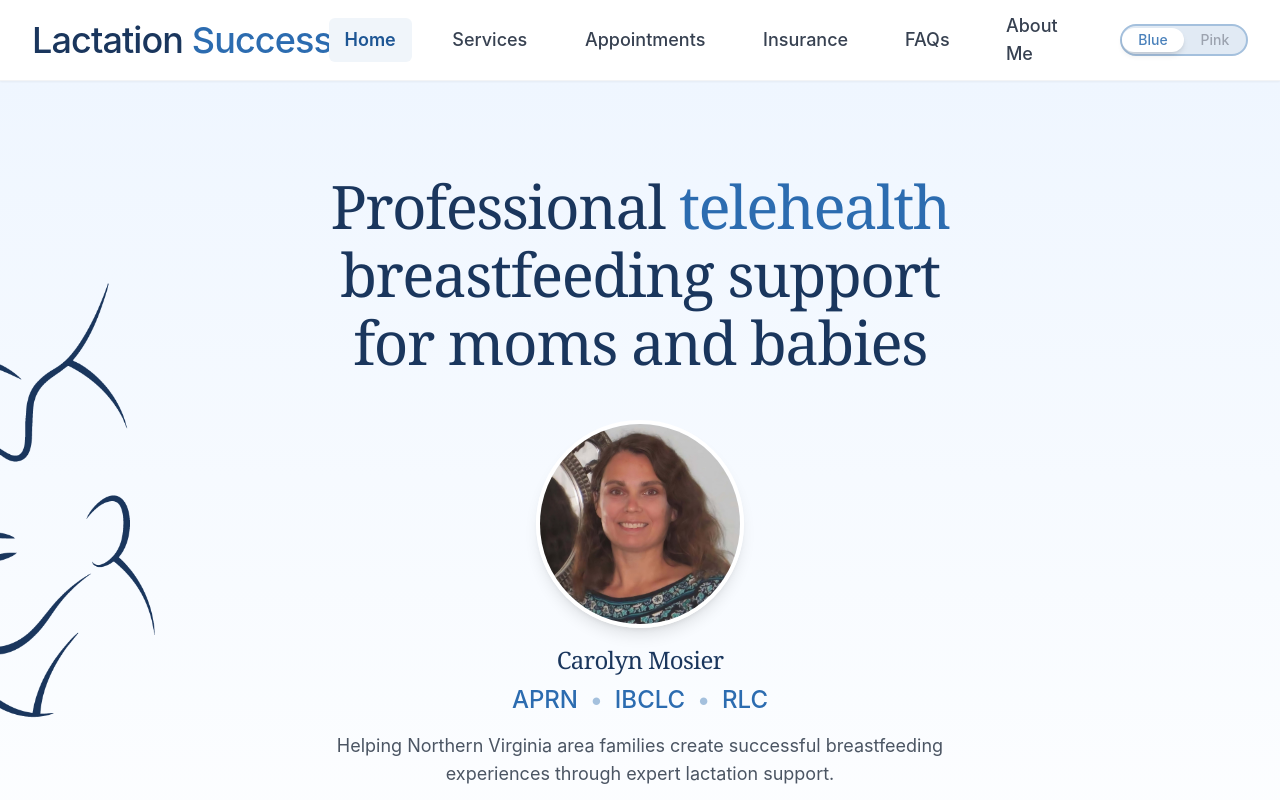
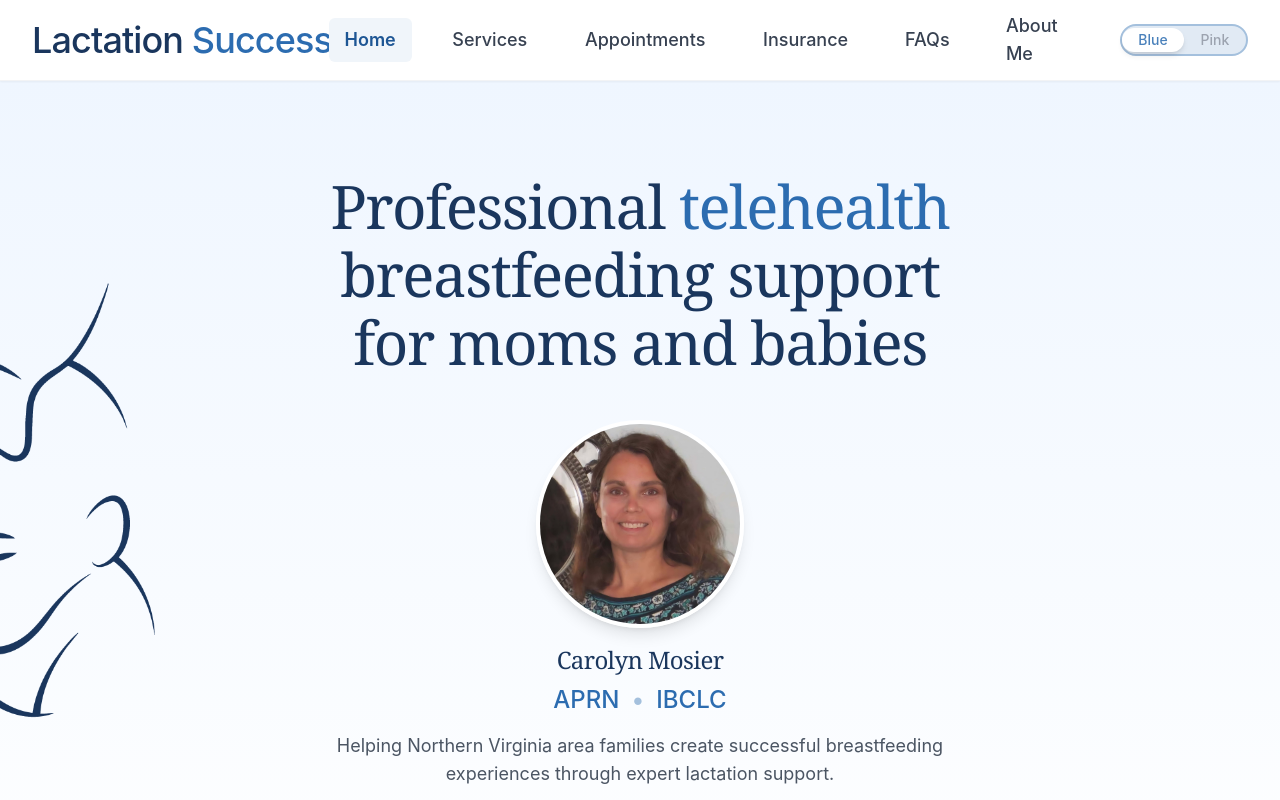
Before and after one commit to JoshuaMosier/lactation-success-site, a SvelteKit app: page / in a window 1280 px wide. Shown: the top 800 px of the page. Built offline with nearby package versions, Linux system fonts and the light colour scheme.

Commit message:
remove RLC

```diff
--- a/src/routes/+layout.svelte
+++ b/src/routes/+layout.svelte
@@ -10,7 +10,7 @@
 
 <svelte:head>
   <title>Lactation Success LLC | Professional Breastfeeding Support</title>
-  <meta name="description" content="Professional telehealth breastfeeding support by Carolyn Mosier APRN, IBCLC, RLC" />
+  <meta name="description" content="Professional telehealth breastfeeding support by Carolyn Mosier APRN, IBCLC" />
   <link rel="icon" href="/favicon.svg" type="image/svg+xml" />
   <link rel="icon" href="/favicon.ico" sizes="any" />
   <link rel="apple-touch-icon" href="/apple-touch-icon.png" />
--- a/src/routes/+page.svelte
+++ b/src/routes/+page.svelte
@@ -60,8 +60,6 @@
             <span>APRN</span>
             <span class="text-theme-300">•</span>
             <span>IBCLC</span>
-            <span class="text-theme-300">•</span>
-            <span>RLC</span>
           </div>
           <p class="mt-4 text-lg text-gray-600 max-w-2xl mx-auto">
             Helping Northern Virginia area families create successful breastfeeding experiences through expert lactation support.
--- a/src/routes/about/+page.svelte
+++ b/src/routes/about/+page.svelte
@@ -40,8 +40,6 @@
               <span>APRN</span>
               <span class="text-theme-300">•</span>
               <span>IBCLC</span>
-              <span class="text-theme-300">•</span>
-              <span>RLC</span>
             </div>
           </div>
 
--- a/src/routes/appointments/+page.svelte
+++ b/src/routes/appointments/+page.svelte
@@ -77,7 +77,7 @@
 
 <svelte:head>
   <title>Schedule an Appointment - Lactation Success LLC</title>
-  <meta name="description" content="Schedule a lactation consultation with Carolyn Mosier APRN, IBCLC, RLC. Offering in-home visits and telehealth appointments in Northern Virginia." />
+  <meta name="description" content="Schedule a lactation consultation with Carolyn Mosier APRN, IBCLC. Offering in-home visits and telehealth appointments in Northern Virginia." />
   <link rel="stylesheet" href="https://unpkg.com/leaflet@1.9.4/dist/leaflet.css" integrity="sha256-p4NxAoJBhIIN+hmNHrzRCf9tD/miZyoHS5obTRR9BMY=" crossorigin="" />
   <script src="https://unpkg.com/leaflet@1.9.4/dist/leaflet.js" integrity="sha256-20nQCchB9co0qIjJZRGuk2/Z9VM+kNiyxNV1lvTlZBo=" crossorigin=""></script>
 </svelte:head>
```
